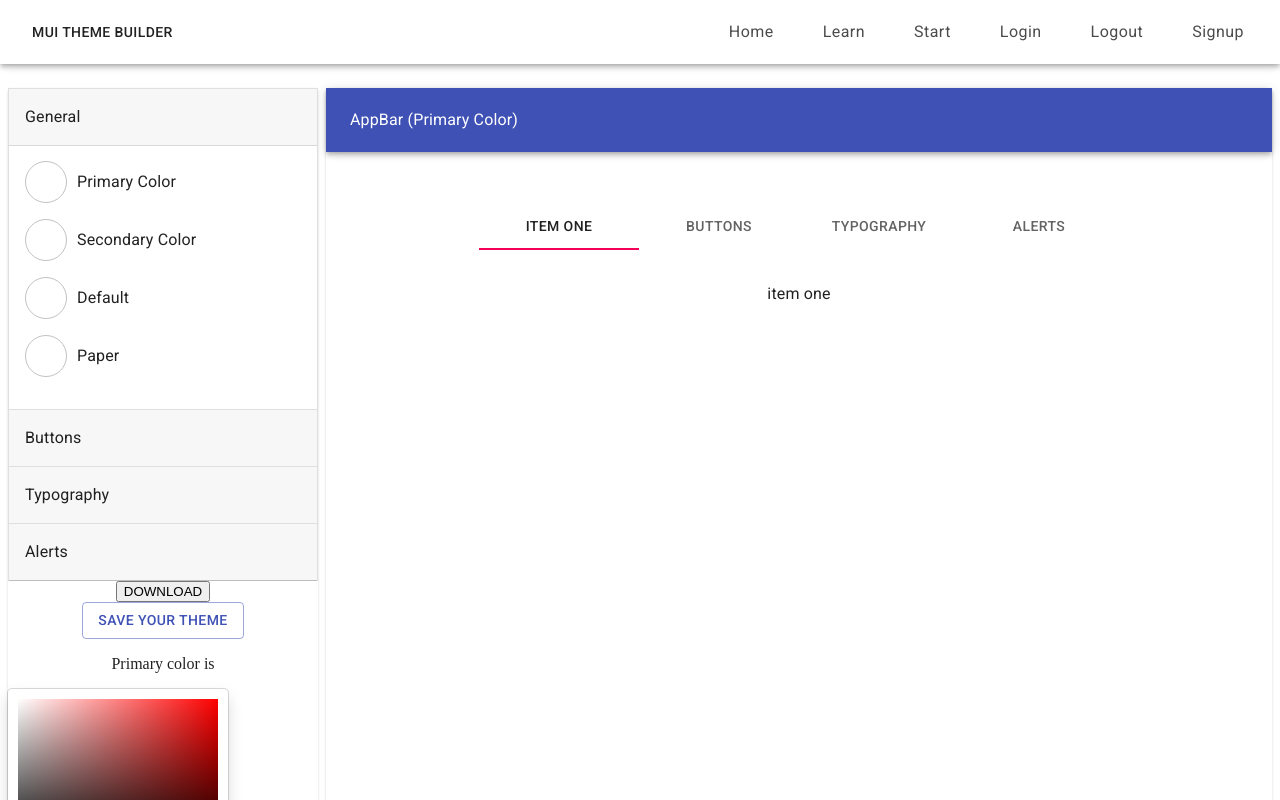
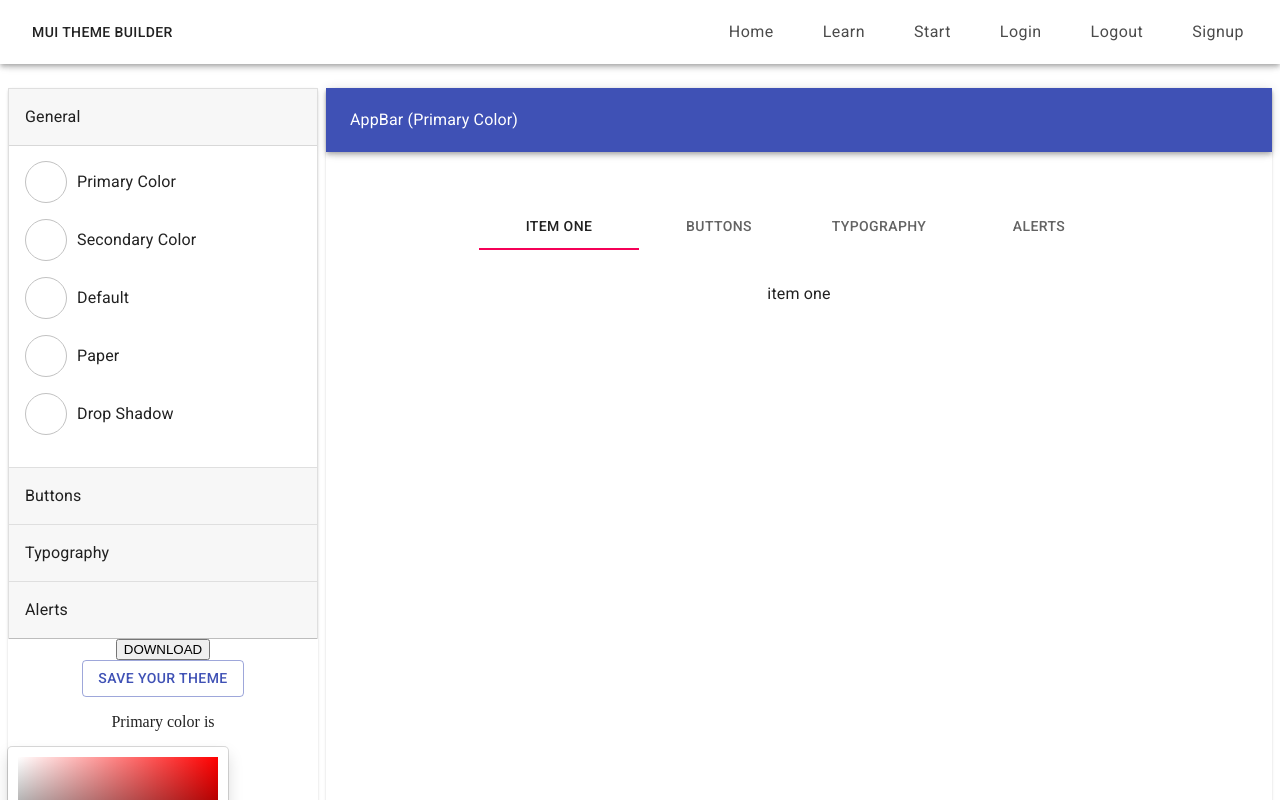
Before and after one commit to mui-toolkit/mui-toolkit, a React (Create React App) app: page /design in a window 1280 px wide. Shown: the top 800 px of the page. Built offline with nearby package versions, Linux system fonts and the light colour scheme; no server answers.

Commit message:
style(build.js): added drop shadow option in expansion panel under general

```diff
--- a/src/components/build/BuildNav.js
+++ b/src/components/build/BuildNav.js
@@ -146,6 +146,22 @@ export function BuildNav() {
                 />
                 <Typography>Paper</Typography>
               </Grid>
+              <Grid
+                container
+                direction='row'
+                alignItems='center'
+                style={{ marginBottom: '1em' }}
+              >
+                <Avatar
+                  style={{
+                    color: '#fff',
+                    background: '#fff',
+                    marginRight: '10px',
+                  }}
+                  className={classes.bubble}
+                />
+                <Typography>Drop Shadow</Typography>
+              </Grid>
             </Grid>
           </ExpansionPanelDetails>
         </ExpansionPanel>
```
